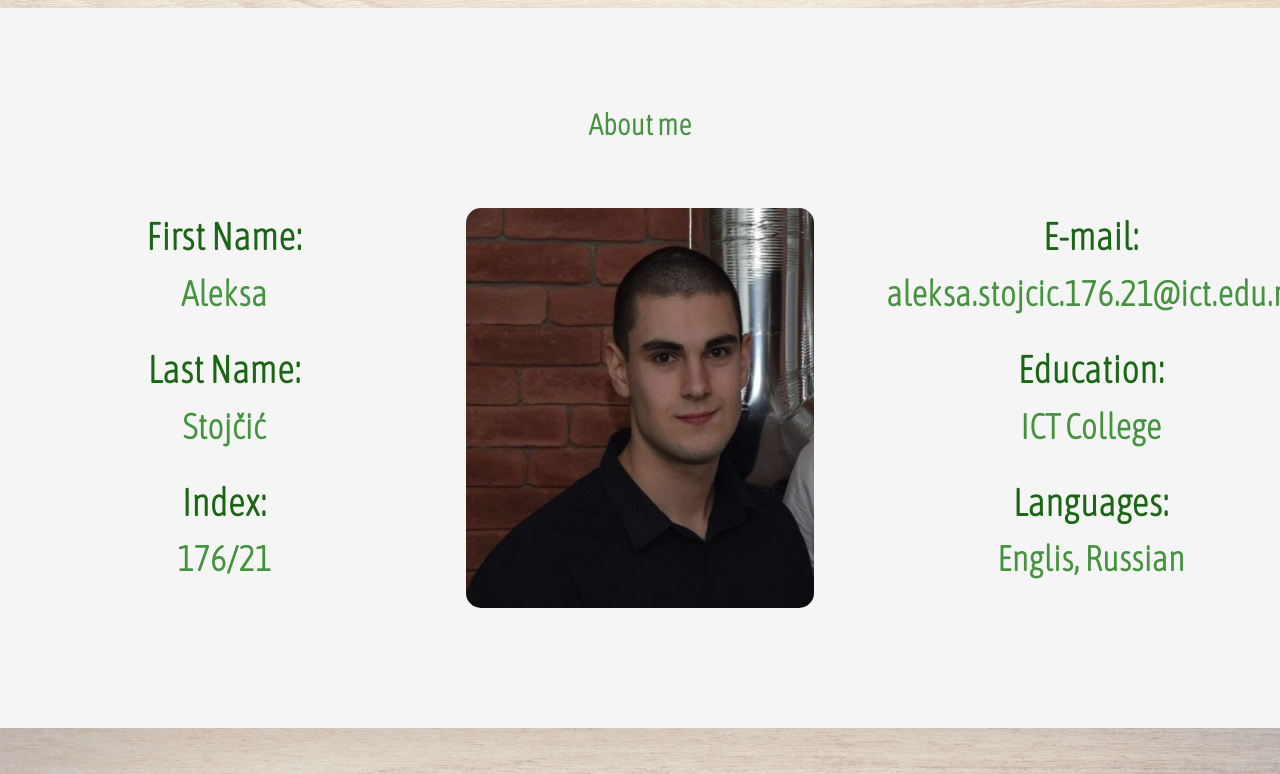
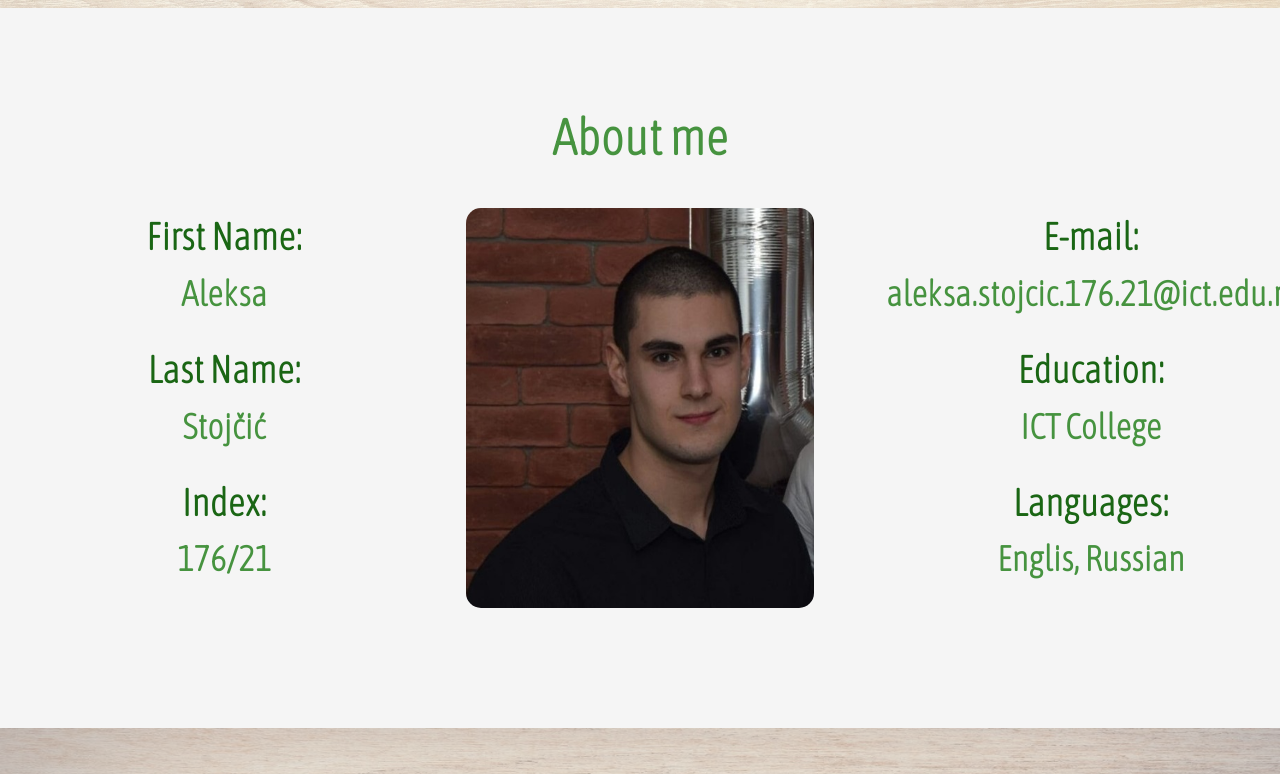
Before and after one commit to Lalee19/Lalee19.github.io, a plain HTML site: page index.html in a window 1280 px wide. Shown: the part 892-1666 px from the top of the page. Drawn offline with Linux system fonts and the light colour scheme.

Commit message:
Ispravak 5

```diff
--- a/assets/css/style.scss
+++ b/assets/css/style.scss
@@ -253,6 +253,9 @@ body{
                 text-align: center;
                 font-size: 25px;
                 color: $boja2;
+                h3{
+                    font-size: 50px;
+                }
             }
 
            #autorA{
```
Also changed, not shown: assets/css/style.css, 1 other file.
